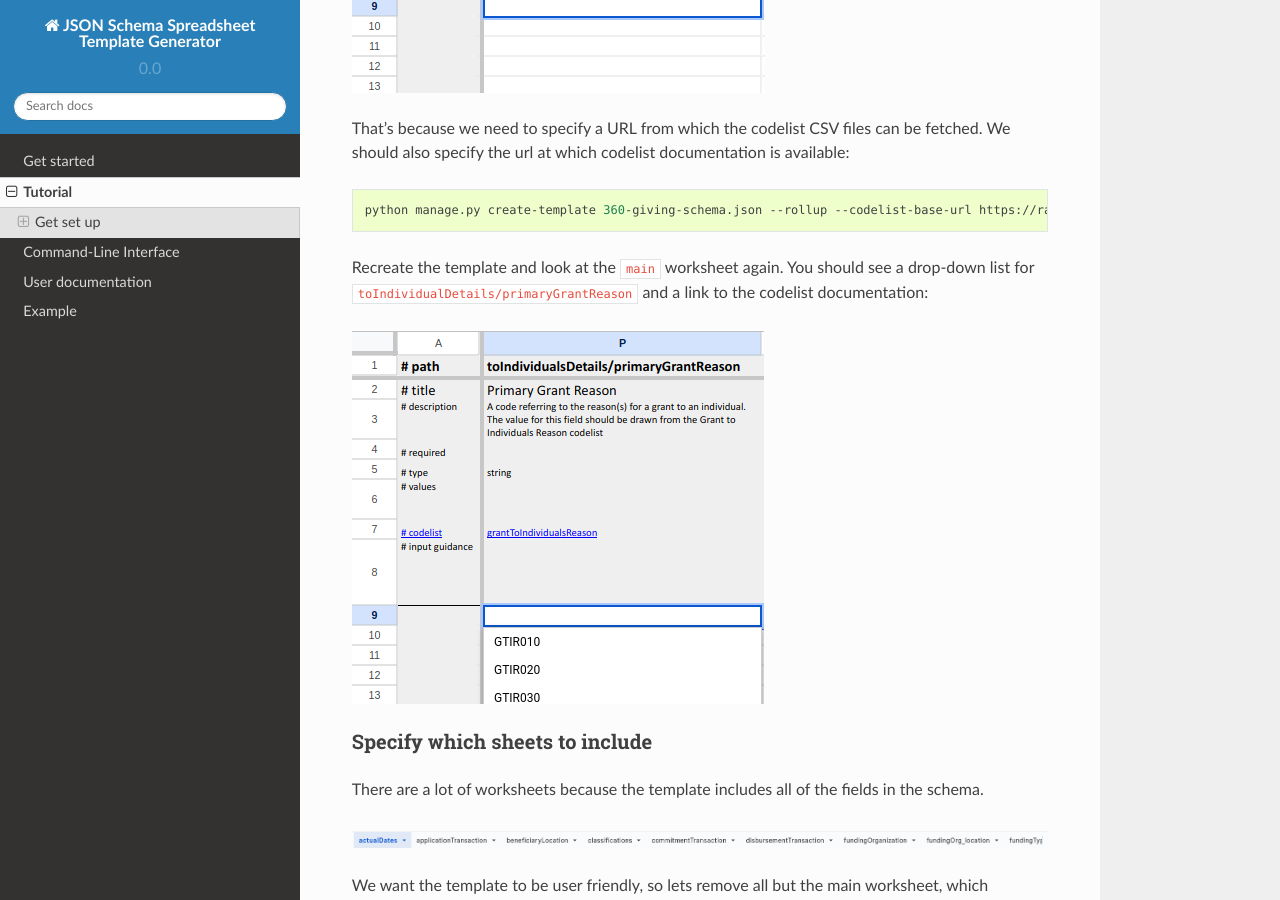
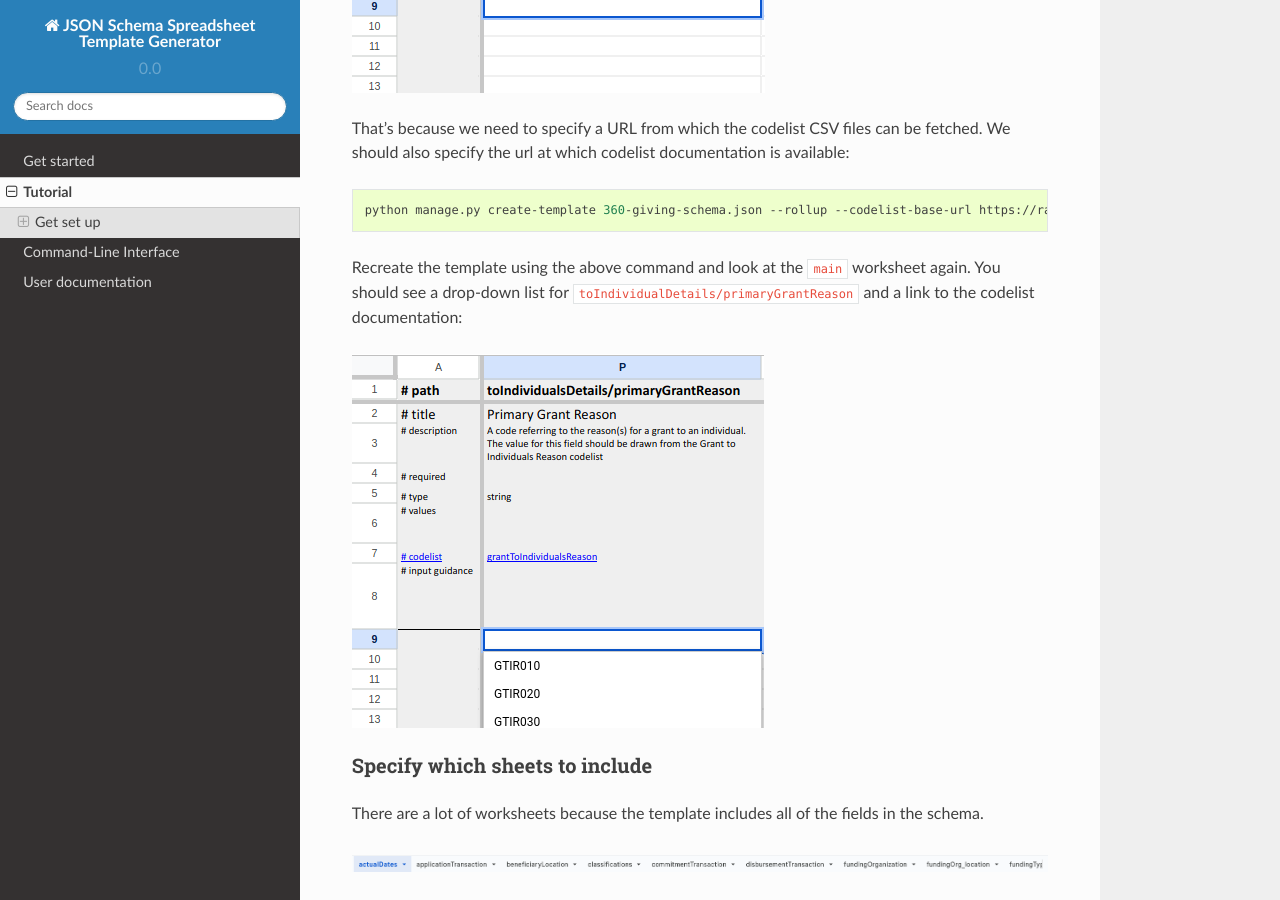
Before and after one commit to OpenDataServices/spreadsheet-template-generator, a Sphinx documentation site: the page built from docs/tutorial.md, in a window 1280 px wide and 900 px high, scrolled down 1542 px. Built offline with Sphinx 7.4.7 and the Read the Docs theme 2.0.0, drawn with Linux system fonts in a browser that asks for light colours; pages that are not in the unit, such as notebooks, are missing from menus.

Commit message:
Update docs

````diff
--- a/docs/tutorial.md
+++ b/docs/tutorial.md
@@ -36,7 +36,7 @@ That's because we need to specify a URL from which the codelist CSV files can be
 python manage.py create-template 360-giving-schema.json --rollup --codelist-base-url https://raw.githubusercontent.com/ThreeSixtyGiving/standard/master/codelists/ --codelist-docs-url https://standard.threesixtygiving.org/en/latest/technical/codelists/
 ```
 
-Recreate the template and look at the `main` worksheet again. You should see a drop-down list for `toIndividualDetails/primaryGrantReason` and a link to the codelist documentation:
+Recreate the template using the above command and look at the `main` worksheet again. You should see a drop-down list for `toIndividualDetails/primaryGrantReason` and a link to the codelist documentation:
 
 ![Primary Grant Reason](image-4.png)
 
````
Also changed, not shown: docs/example.md (deleted, +0 -10 lines).
